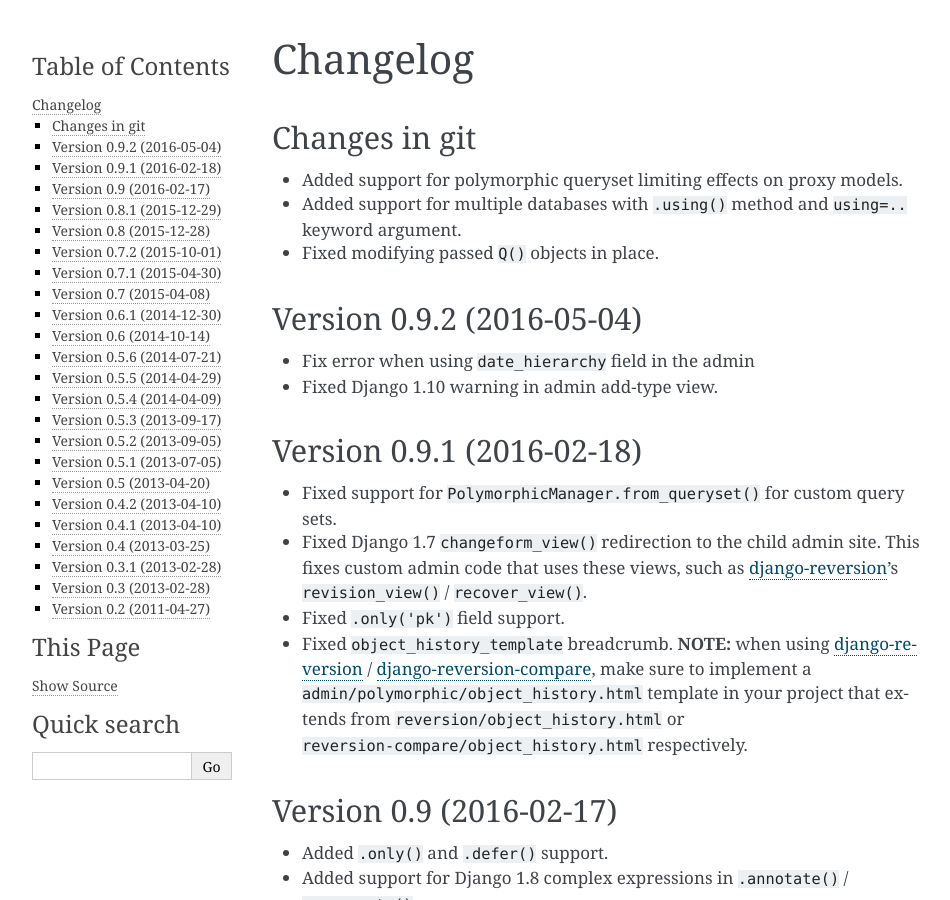
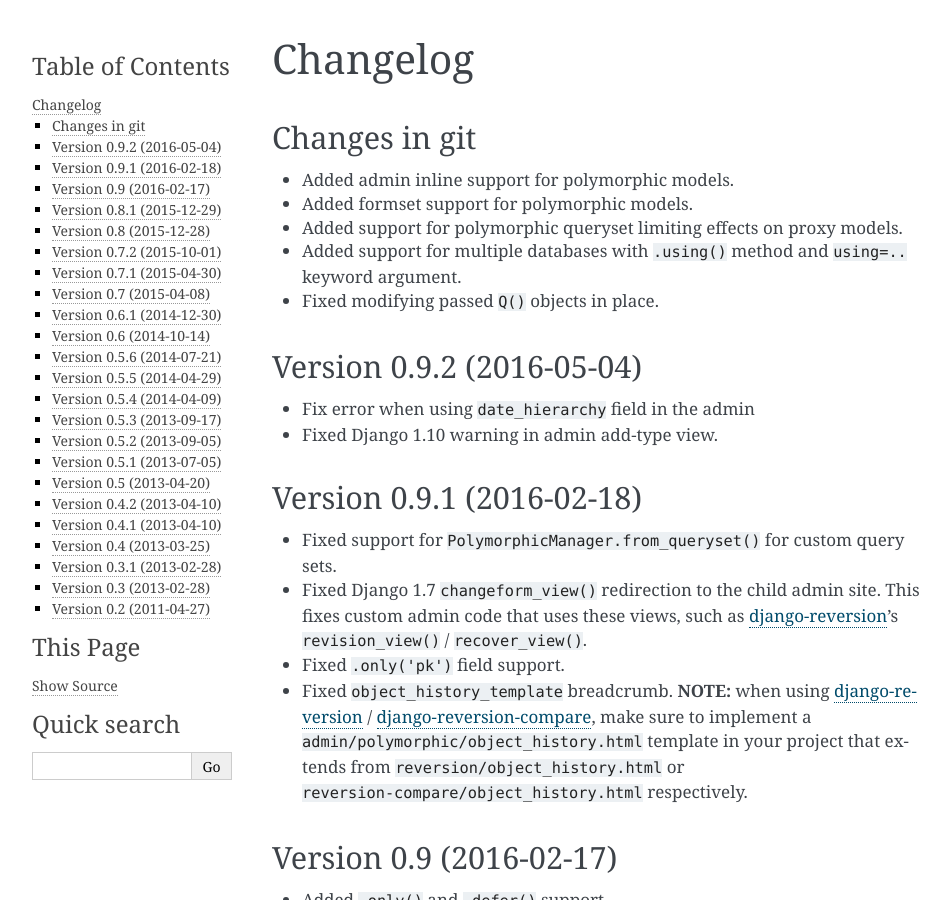
Before and after one commit to jazzband/django-polymorphic, a Sphinx documentation site: the page built from docs/changelog.rst, in a window 1280 px wide and 900 px high. Shown: the whole window, without its empty margins (148-1098 px from the left). Built offline with Sphinx 7.4.7, drawn with Linux system fonts in a browser that asks for light colours.

Commit message:
update changelog too

```diff
--- a/docs/changelog.rst
+++ b/docs/changelog.rst
@@ -4,6 +4,8 @@
 Changes in git
 --------------
 
+* Added admin inline support for polymorphic models.
+* Added formset support for polymorphic models.
 * Added support for polymorphic queryset limiting effects on proxy models.
 * Added support for multiple databases with ``.using()`` method and ``using=..`` keyword argument.
 * Fixed modifying passed ``Q()`` objects in place.
```
